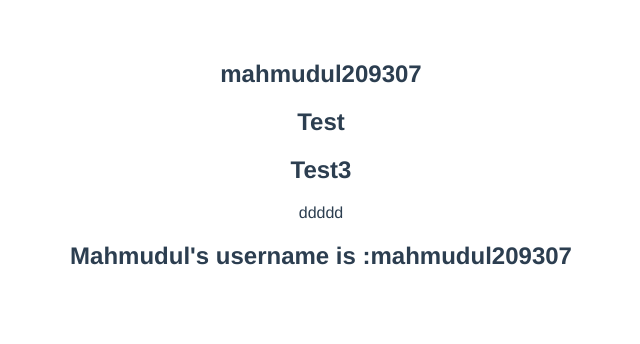
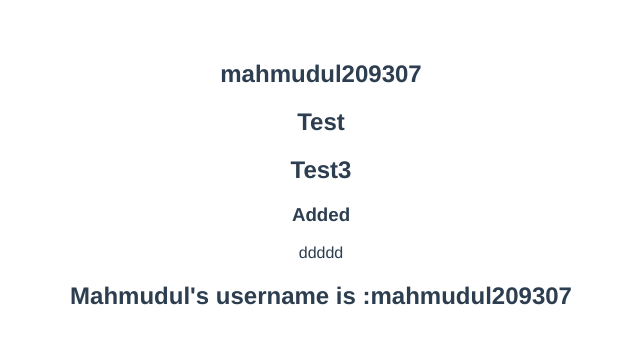
Before and after one commit to codeWithMahmudul/vueComponents, a Vue app: page / in a window 1280 px wide. Shown: the top 344 px of the page, without its empty margins (319-959 px from the left). Built offline with nearby package versions, Linux system fonts and the light colour scheme.

Commit message:
New Commit

```diff
--- a/src/App.vue
+++ b/src/App.vue
@@ -2,6 +2,8 @@
   <h2>{{ name }}</h2>
   <h2>Test</h2>
   <h2>Test3</h2>
+
+  <h3>Added</h3>
 
   ddddd
   <ComponentC />
```
